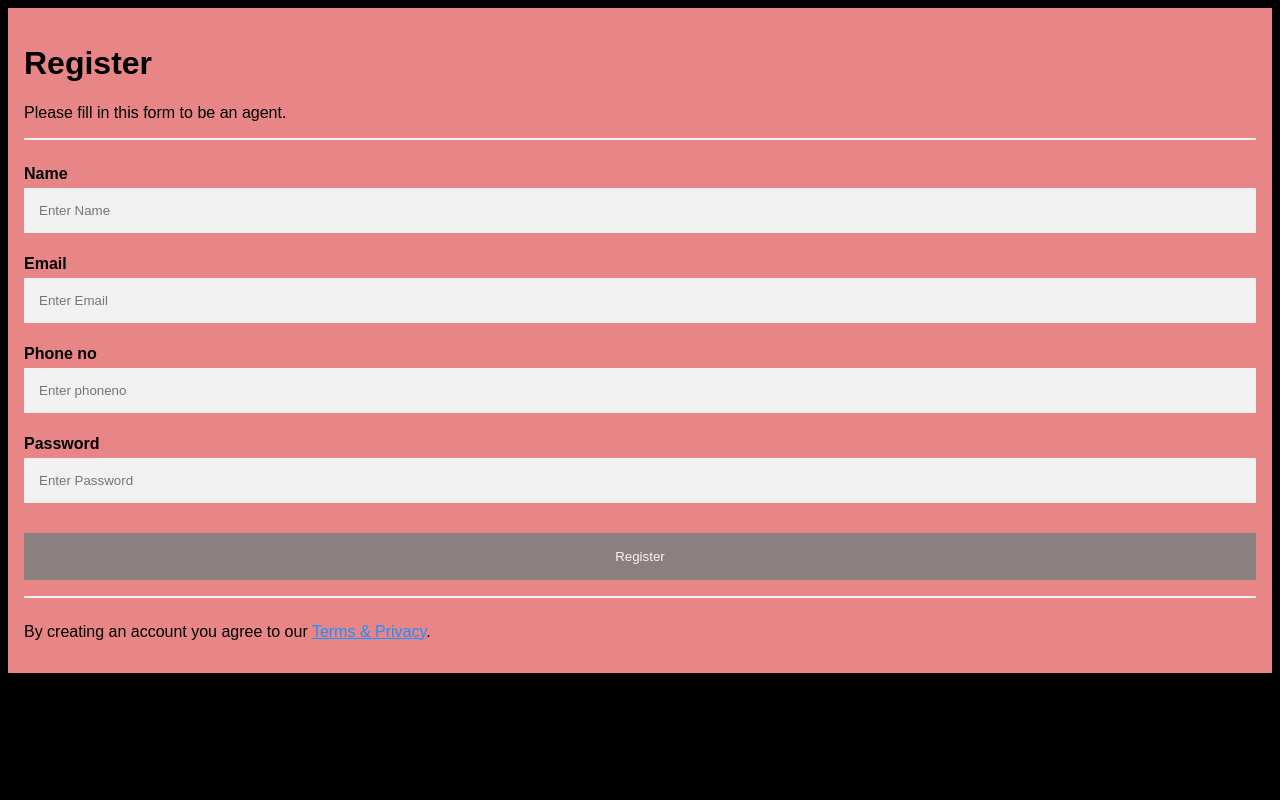
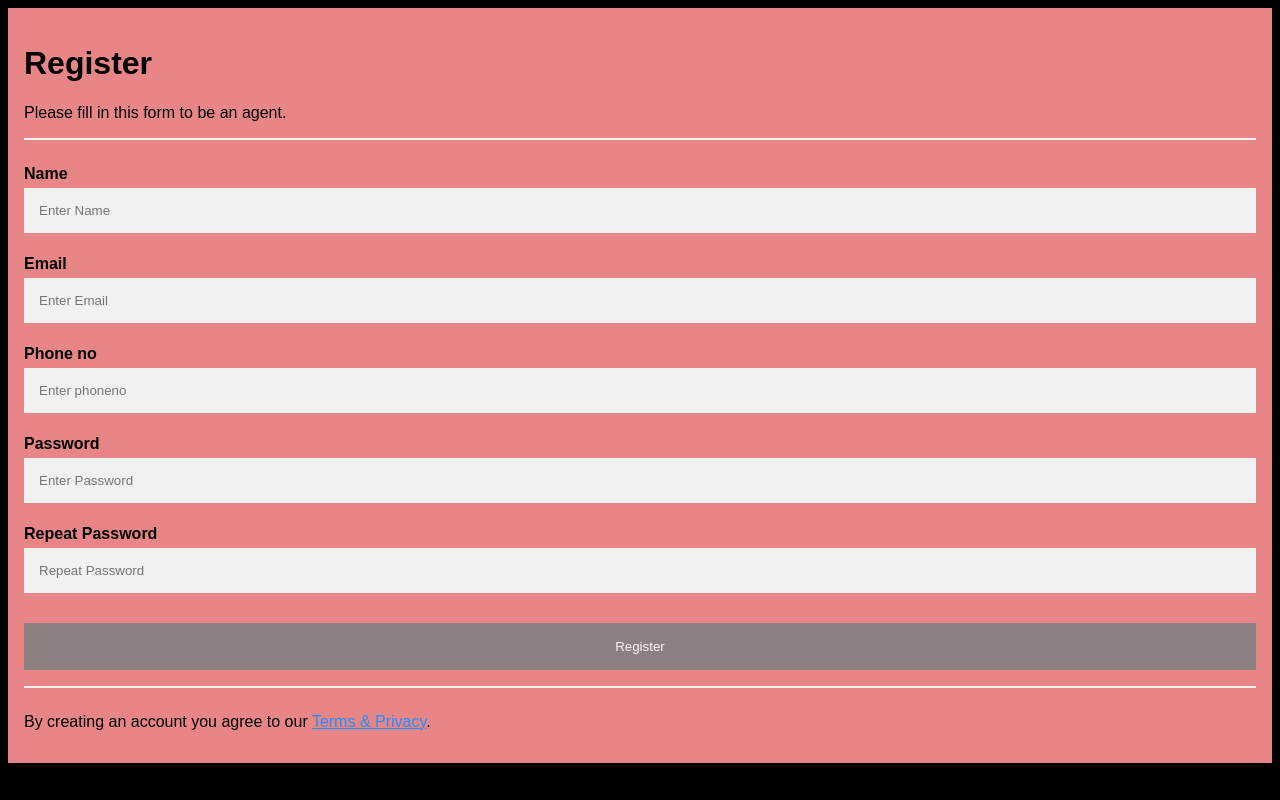
Before and after one commit to Izahhoney/ordering_system, a PHP site: page /registeragent.php in a window 1280 px wide. Run offline with PHP 8.4, Linux system fonts and the light colour scheme.

Commit message:
registeragent

```diff
--- a/registeragent.php
+++ b/registeragent.php
@@ -98,9 +98,11 @@ include('config.php');
     <label for="nohp"><b>Phone no</b></label>
     <input type="text" placeholder="Enter phoneno" name="nohp" id="nohp" required>
 
-    <label for="psw"><b>Password</b></label>
-    <input type="password" placeholder="Enter Password" name="psw" id="psw" required>
+    <label for="password"><b>Password</b></label>
+    <input type="password" placeholder="Enter Password" name="password" id="password" required>
 
+    <label for="password-repeat"><b>Repeat Password</b></label>
+    <input type="password" placeholder="Repeat Password" name="password-repeat" id="password-repeat" required>
 
     <button type="submit" class="registerbtn">Register</button>
     <hr>
```
